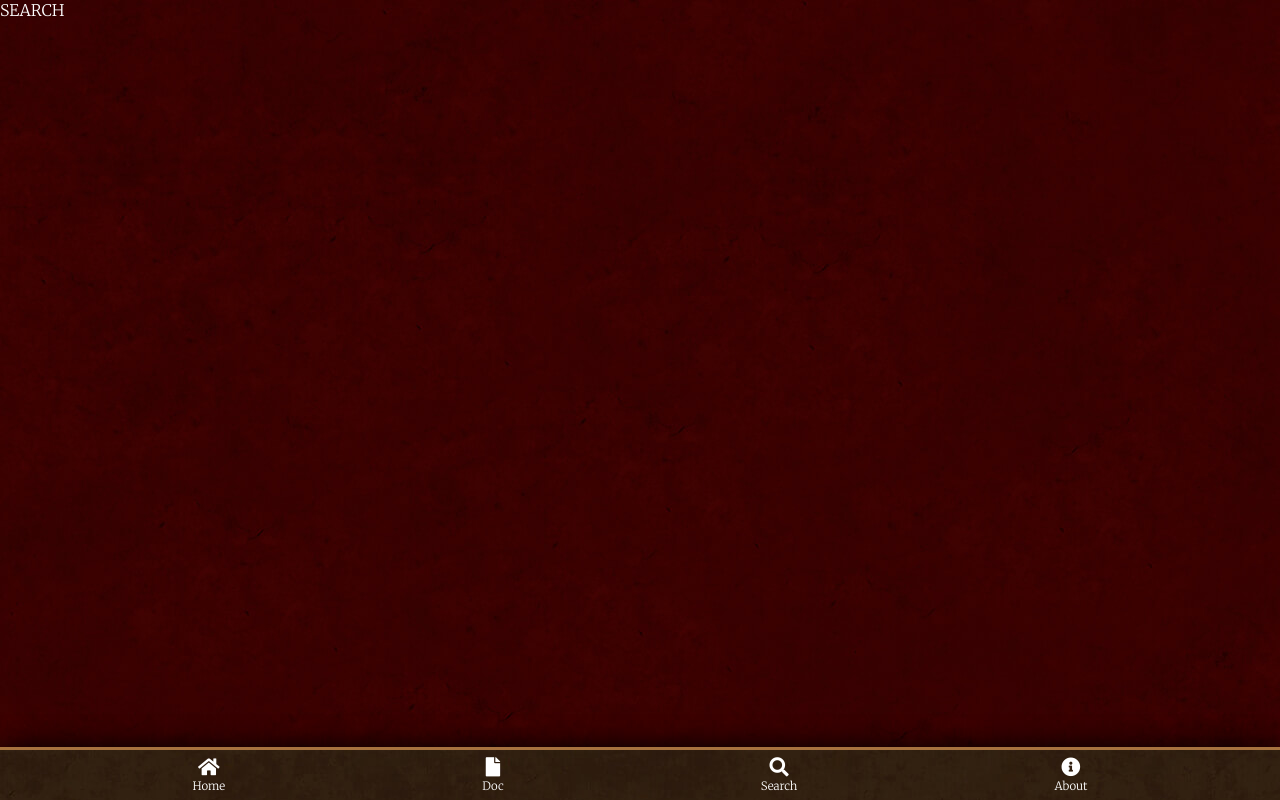
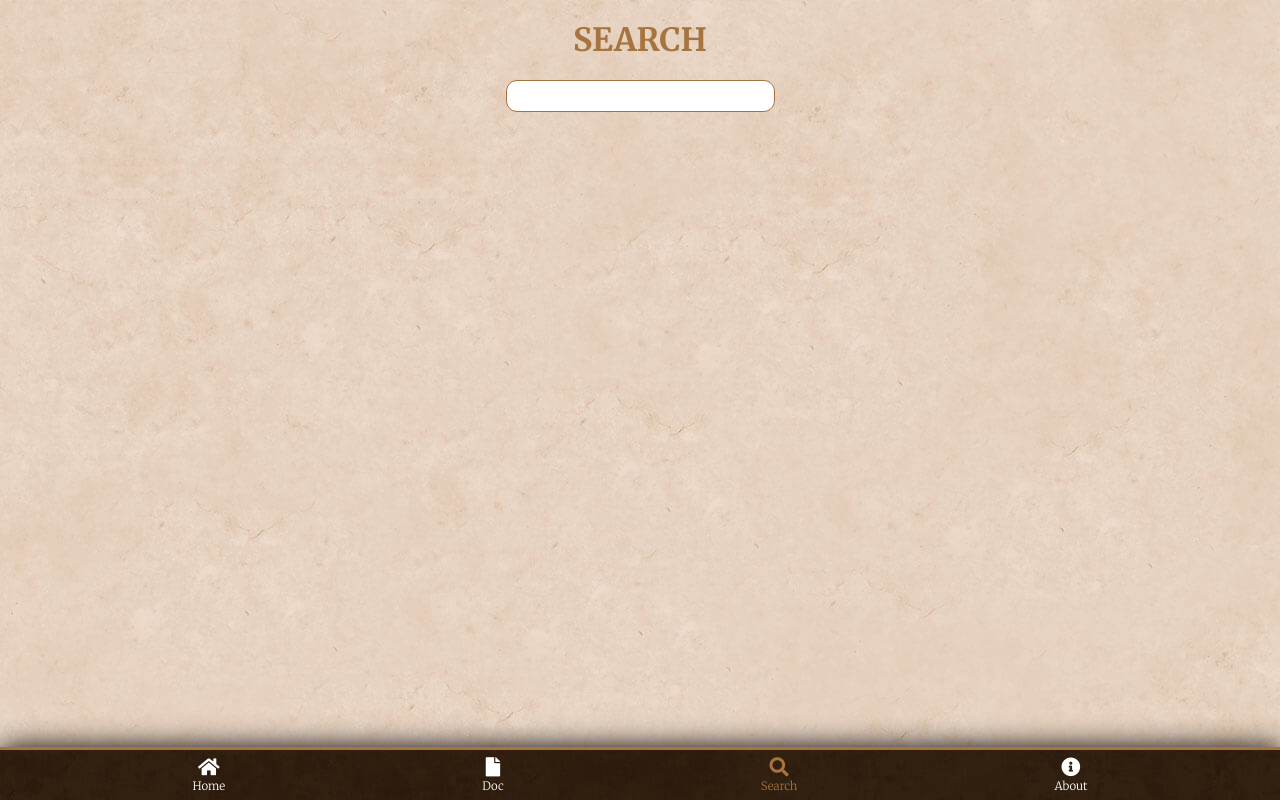
Before and after one commit to federicodonner/fabdocs, a React (Create React App) app: page /search in a window 1280 px wide. Built offline with nearby package versions, Linux system fonts and the light colour scheme.

Commit message:
build(app): implement search, refactor router

```diff
--- a/src/App.css
+++ b/src/App.css
@@ -51,7 +51,7 @@ a:active {
   padding-left: 5vw;
 }
 
-.sectionsContainer .sectionName {
+.sectionName {
   font-size: 1.1em;
   font-weight: 600;
 }
@@ -68,7 +68,7 @@ a:active {
   width: 86vw;
 }
 
-.subsectionsContainer .subsectionName {
+.subsectionName {
   margin-top: 5px;
   padding-top: 10px;
   margin-bottom: 5px;
@@ -120,6 +120,26 @@ a:active {
   font-style: italic;
 }
 
+.search {
+  background-image: url("./images/paper.jpg");
+}
+
+.searchBarContainer {
+  width: 100vw;
+  text-align: center;
+}
+
+.searchBar {
+  font-size: 1.2em;
+  padding: 4px 10px;
+  border-radius: 11px;
+  border: 1px solid #a7733f;
+}
+
+.about {
+  background-image: url("./images/paper.jpg");
+}
+
 .footer {
   position: absolute;
   bottom: 0;
@@ -141,16 +161,14 @@ a:active {
   width: 90vw;
 }
 
-.footerElementsContainer a,
-.footerElementsContainer a:hover,
-.footerElementsContainer a:visited,
-.footerElementsContainer a:active {
+a.footerElement {
+  text-align: center;
+  margin-top: 5px;
   color: white;
 }
 
-.footerElement {
-  text-align: center;
-  margin-top: 5px;
+a.selectedButton {
+  color: #a7733f;
 }
 
 .footerElement .icon {
--- a/src/App.js
+++ b/src/App.js
@@ -1,13 +1,15 @@
 import "./App.css";
+import { BrowserRouter } from "react-router-dom";
 import Router from "./Router";
 import Footer from "./Footer";
-import Home from "./Home";
 
 export default function App() {
   return (
     <div className="app">
-      <Router />
-      <Footer />
+      <BrowserRouter>
+        <Router />
+        <Footer />
+      </BrowserRouter>
     </div>
   );
 }
--- a/src/Footer.js
+++ b/src/Footer.js
@@ -1,39 +1,49 @@
+import { NavLink } from "react-router-dom";
+
 export default function Footer() {
   return (
     <footer className="footer">
       <div className="footerElementsContainer">
-        <a href="/home">
-          <div className="footerElement">
+        <NavLink
+          to="/home"
+          className="footerElement"
+          activeClassName="selectedButton"
+        >
           <div className="icon">
             <i className="fas fa-home"></i>
             <div className="label">Home</div>
           </div>
-          </div>
-        </a>
-        <a href="/section">
-          <div className="footerElement">
+        </NavLink>
+        <NavLink
+          to="/section"
+          className="footerElement"
+          activeClassName="selectedButton"
+        >
           <div className="icon">
             <i className="fas fa-file"></i>
             <div className="label">Doc</div>
           </div>
-          </div>
-        </a>
-        <a href="/search">
-          <div className="footerElement">
+        </NavLink>
+        <NavLink
+          to="/search"
+          className="footerElement"
+          activeClassName="selectedButton"
+        >
           <div className="icon">
             <i className="fas fa-search"></i>
             <div className="label">Search</div>
           </div>
-          </div>
-        </a>
-        <a href="/about">
-          <div className="footerElement">
+        </NavLink>
+        <NavLink
+          to="/about"
+          className="footerElement"
+          activeClassName="selectedButton"
+        >
           <div className="icon">
             <i className="fas fa-info-circle"></i>
             <div className="label">About</div>
           </div>
-          </div>
-        </a>
+        </NavLink>
       </div>
     </footer>
   );
--- a/src/Infraction.js
+++ b/src/Infraction.js
@@ -1,5 +1,5 @@
 import React, { useState, useEffect } from "react";
-import { useHistory } from "react-router-dom";
+import { Link } from "react-router-dom";
 import loaderImg from "./images/loader.svg";
 import penaltyGuidelines from "./data/penaltyGuidelines";
 
@@ -7,10 +7,6 @@ export default function Infraction(props) {
   const [loader, setLoader] = useState(true);
   const [selectedInfraction, setSelectedInfraction] = useState(null);
 
-  const history = useHistory();
-  function navigateBack() {
-    history.push("/section");
-  }
   useEffect(() => {
     var infractionParams = props.match.params.infraction;
     penaltyGuidelines.forEach((section) => {
@@ -40,9 +36,11 @@ export default function Infraction(props) {
       )}
       {!loader && (
         <div className="infractionContainer">
-          <div className="backArrowContainer" onClick={navigateBack}>
-            <i className="fas fa-long-arrow-alt-left backArrow"></i>
-          </div>
+          <Link to="/section">
+            <div className="backArrowContainer">
+              <i className="fas fa-long-arrow-alt-left backArrow"></i>
+            </div>
+          </Link>
           <div className="title">
             {selectedInfraction.number} - {selectedInfraction.name}
           </div>
--- a/src/Router.js
+++ b/src/Router.js
@@ -1,5 +1,5 @@
 import React from "react";
-import { BrowserRouter, Route, Switch } from "react-router-dom";
+import { Route, Switch } from "react-router-dom";
 import Home from "./Home";
 import Section from "./Section";
 import Infraction from "./Infraction";
@@ -9,7 +9,6 @@ import About from "./About";
 class Router extends React.Component {
   render() {
     return (
-      <BrowserRouter>
       <Switch>
         <Route exact path="/" component={Home} />
         <Route exact path="/section" component={Section} />
@@ -19,7 +18,6 @@ class Router extends React.Component {
         <Route exact path="/home" component={Home} />
         <Route component={Home} />
       </Switch>
-      </BrowserRouter>
     );
   }
 }
--- a/src/Search.js
+++ b/src/Search.js
@@ -1,3 +1,100 @@
+import React, { useState, useEffect, useRef } from "react";
+import { Link } from "react-router-dom";
+import loaderImg from "./images/loader.svg";
+import penaltyGuidelines from "./data/penaltyGuidelines";
+
 export default function Search() {
-  return <div className="mainRoute home">SEARCH</div>;
+  const [processedPenaltyGuidelines, setProcessedPenaltyGuidelines] = useState(
+    null
+  );
+  const [searchResults, setSearchResults] = useState([]);
+  const [loader, setLoader] = useState(true);
+  const [searchLoader, setSearchLoader] = useState(false);
+
+  const searchTerm = useRef(null);
+
+  useEffect(() => {
+    var processedPenaltyGuidelines = [];
+    penaltyGuidelines.forEach((section) => {
+      section.subsections.forEach((infraction) => {
+        var contentToPush = "";
+        infraction.content.forEach((content) => {
+          contentToPush = contentToPush + " " + content.content.toLowerCase();
+        });
+        processedPenaltyGuidelines.push({
+          number: infraction.number,
+          name: infraction.name,
+          content: contentToPush,
+        });
+      });
+    });
+    setProcessedPenaltyGuidelines(processedPenaltyGuidelines);
+  }, []);
+
+  useEffect(() => {
+    setLoader(false);
+  }, [processedPenaltyGuidelines]);
+
+  useEffect(() => {
+    if (searchResults.length >= 0) {
+      setSearchLoader(false);
+    }
+  }, [searchResults]);
+
+  function searchUpdate() {
+    setSearchLoader(true);
+    if (searchTerm.current.value === "") {
+      setSearchResults([]);
+      return;
+    }
+    var auxSearchResults = [];
+    processedPenaltyGuidelines.forEach((penalty) => {
+      if (
+        penalty.content.indexOf(searchTerm.current.value.toLowerCase()) !== -1
+      ) {
+        auxSearchResults.push(penalty);
+      }
+    });
+    setSearchResults(auxSearchResults);
+  }
+
+  return (
+    <div className="mainRoute search">
+      <div className="title">SEARCH</div>
+      {loader && (
+        <div className="loaderContainer">
+          <img className="loader" src={loaderImg} alt="loader" />
+        </div>
+      )}
+      {!loader && (
+        <div>
+          <div className="searchBarContainer">
+            <input
+              type="text"
+              className="searchBar"
+              onChange={searchUpdate}
+              ref={searchTerm}
+            />
+          </div>
+          {searchLoader && <div>SearchLoaderPrendido</div>}
+          {searchResults.length > 0 && (
+            <div className="subsectionsContainer">
+              {searchResults.map((infraction, index) => {
+                return (
+                  <Link to={"/infraction/" + infraction.number} key={index}>
+                    <div className="subsectionName">
+                      <span className="actualsubSectionName">
+                        {infraction.number} -{infraction.name}
+                      </span>
+                      <i className="far fa-arrow-alt-circle-right navigateArrow"></i>
+                    </div>
+                  </Link>
+                );
+              })}
+            </div>
+          )}
+        </div>
+      )}
+    </div>
+  );
 }
--- a/src/data/penaltyGuidelines.js
+++ b/src/data/penaltyGuidelines.js
@@ -139,7 +139,10 @@ const penaltyGuidelines = [
         number: "1.6",
         name: "Disqualification",
         content: [
-          "A disqualification is a penalty that results in the player being removed entirely from the tournament. A disqualification is the harshest penalty and the player will be required to write a statement which will be later reviewed by LSS for potential further infractions (such as suspension, or in rare cases, a permanent ban).",
+          {
+            content:
+              "A disqualification is a penalty that results in the player being removed entirely from the tournament. A disqualification is the harshest penalty and the player will be required to write a statement which will be later reviewed by LSS for potential further infractions (such as suspension, or in rare cases, a permanent ban).",
+          },
         ],
       },
     ],
```
Lines whose indentation alone changed are shown as unchanged.
